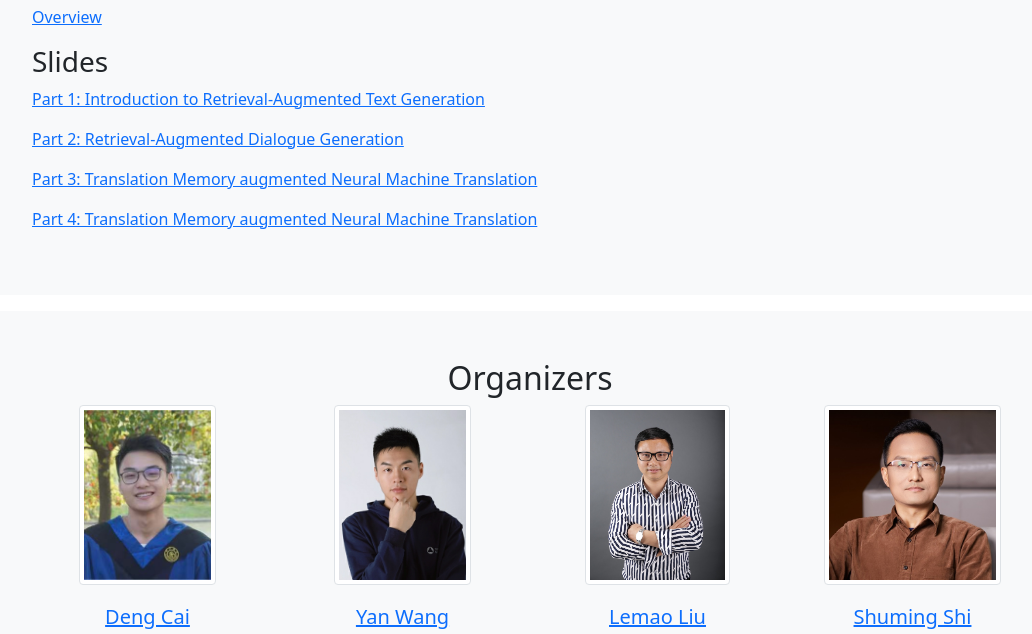
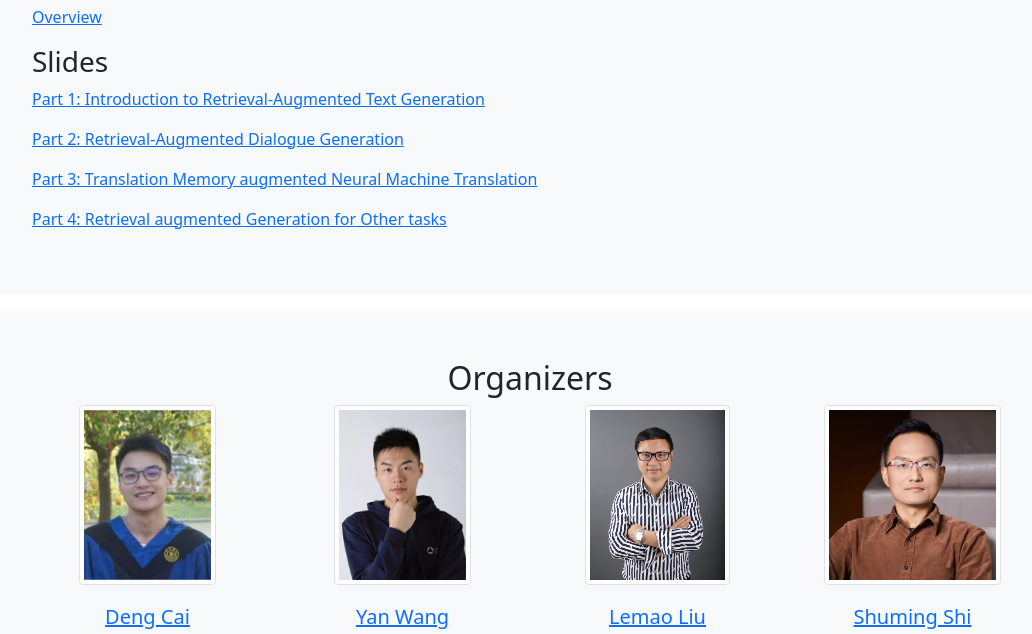
Before and after one commit to lemaoliu/retrieval-generation-tutorial, a plain HTML site: page index.html in a window 1280 px wide. Shown: the part 814-1448 px from the top of the page, without its empty margins (110-1142 px from the left). Drawn offline with nearby package versions, Linux system fonts and the light colour scheme.

Commit message:
Update index.html

```diff
--- a/index.html
+++ b/index.html
@@ -46,7 +46,7 @@
                     <p> <a href="assets/slides/Part-1.pdf">Part 1: Introduction to Retrieval-Augmented Text Generation</a></p>
 								<p> <a href="assets/slides/Part-2.pdf">Part 2: Retrieval-Augmented Dialogue Generation</a></p>
 								<p> <a href="assets/slides/Part-3.pdf">Part 3: Translation Memory augmented Neural Machine Translation</a></p>
-                                <p> <a href="assets/slides/Part-4.pdf">Part 4: Translation Memory augmented Neural Machine Translation</a></p>
+                                <p> <a href="assets/slides/Part-4.pdf">Part 4: Retrieval augmented Generation for Other tasks</a></p>
             </div>
         </div>
     </div>
```
